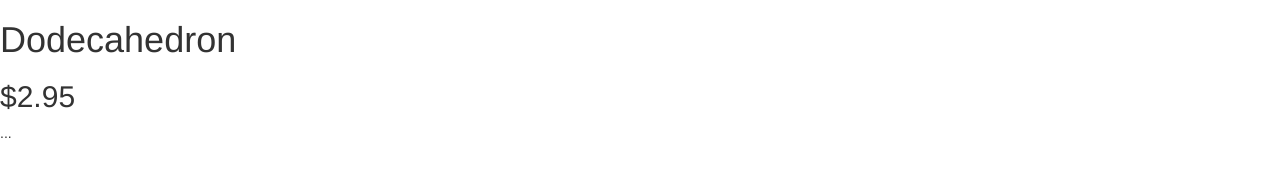
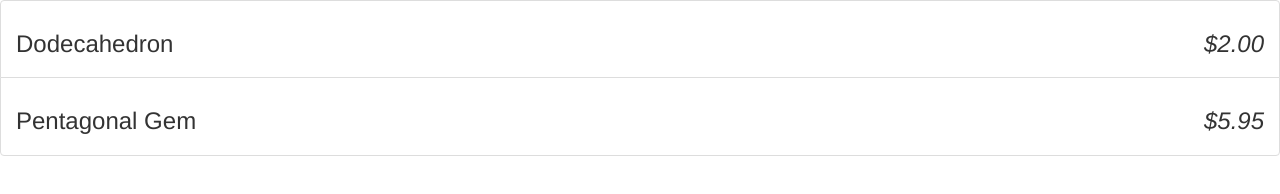
Before and after one commit to cintiamh/ShapingUp, a plain HTML site: page index.html in a window 1280 px wide. Drawn offline with Linux system fonts and the light colour scheme.

Commit message:
Level 2 complete

```diff
--- a/index.html
+++ b/index.html
@@ -5,12 +5,16 @@
     <title></title>
     <link href="css/bootstrap.css" rel="stylesheet" type="text/css">
 </head>
-<body>
-<div ng-controller="StoreController as store">
-    <h1>{{store.product.name}}</h1>
-    <h2>${{store.product.price}}</h2>
-    <p>{{store.product.description}}</p>
-</div>
+<body ng-controller="StoreController as store">
+<ul class="list-group">
+  <li class="list-group-item" ng-repeat="product in store.products">
+    <h3>
+      {{product.name}}
+      <em class="pull-right">{{product.price | currency}}</em>
+    </h3>
+  </li>
+</ul>
+
 <script src="js/angular.min.js"></script>
 <script src="js/app.js"></script>
 </body>
--- a/js/app.js
+++ b/js/app.js
@@ -4,12 +4,23 @@
 
     // Notice that controller is attached to (inside) our app
     app.controller('StoreController', function() {
-        this.product = gem;
+        this.products = gems;
     });
 
-    var gem = {
+    var gems = [
+      {
         name: 'Dodecahedron',
-        price: 2.95,
-        description: '...'
-    }
+        price: 2,
+        description: 'Lorem ipsum dolor sit amet, consectetur adipiscing elit. Morbi ut tortor id nulla consectetur porta. Etiam tempus blandit purus, ac sollicitudin ligula ornare ut. Vivamus commodo ornare vestibulum. Quisque tincidunt erat et augue porttitor, vitae efficitur velit mattis. Nam eu consectetur odio. Duis a tincidunt justo, eu tempor sem. Curabitur neque quam, pharetra at vehicula sit amet, pretium at turpis. Nam convallis massa ac vulputate lobortis. Vestibulum elementum elit non magna egestas, at placerat sem posuere. Maecenas cursus pulvinar lacus, laoreet eleifend mi consequat non. Vestibulum ultricies tincidunt molestie.',
+      canPurchase: true,
+      soldOut: false
+    },
+      {
+        name: 'Pentagonal Gem',
+        price: 5.95,
+        description: 'Suspendisse mattis, dolor sed eleifend bibendum, nulla est hendrerit magna, sed hendrerit tortor felis vitae velit. Vestibulum auctor hendrerit metus ut tincidunt. Integer egestas vitae lectus quis fermentum. Donec non sapien aliquet, sollicitudin magna ut, porta odio. Morbi egestas vulputate sapien. Nulla ipsum nulla, porttitor ut finibus sed, lobortis id diam. Vestibulum eu neque eu magna porttitor feugiat. Mauris lectus ante, ornare et tristique ac, condimentum at quam. Nulla lorem justo, vulputate quis odio tincidunt, lacinia interdum eros. Sed lacinia est vestibulum, ullamcorper lacus at, aliquet neque.',
+        canPurchase: true,
+        soldOut: false
+      }
+      ];
 })();
```
